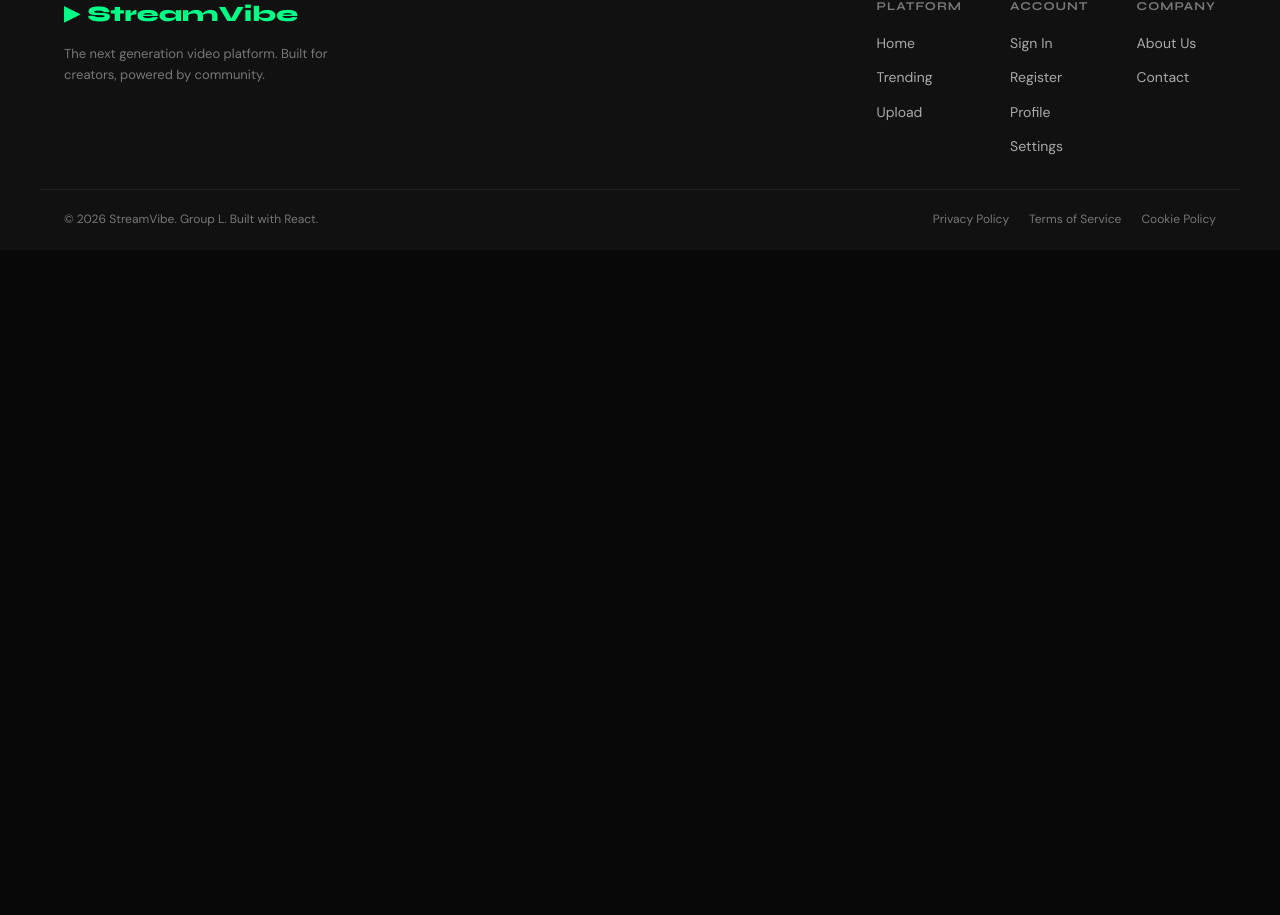
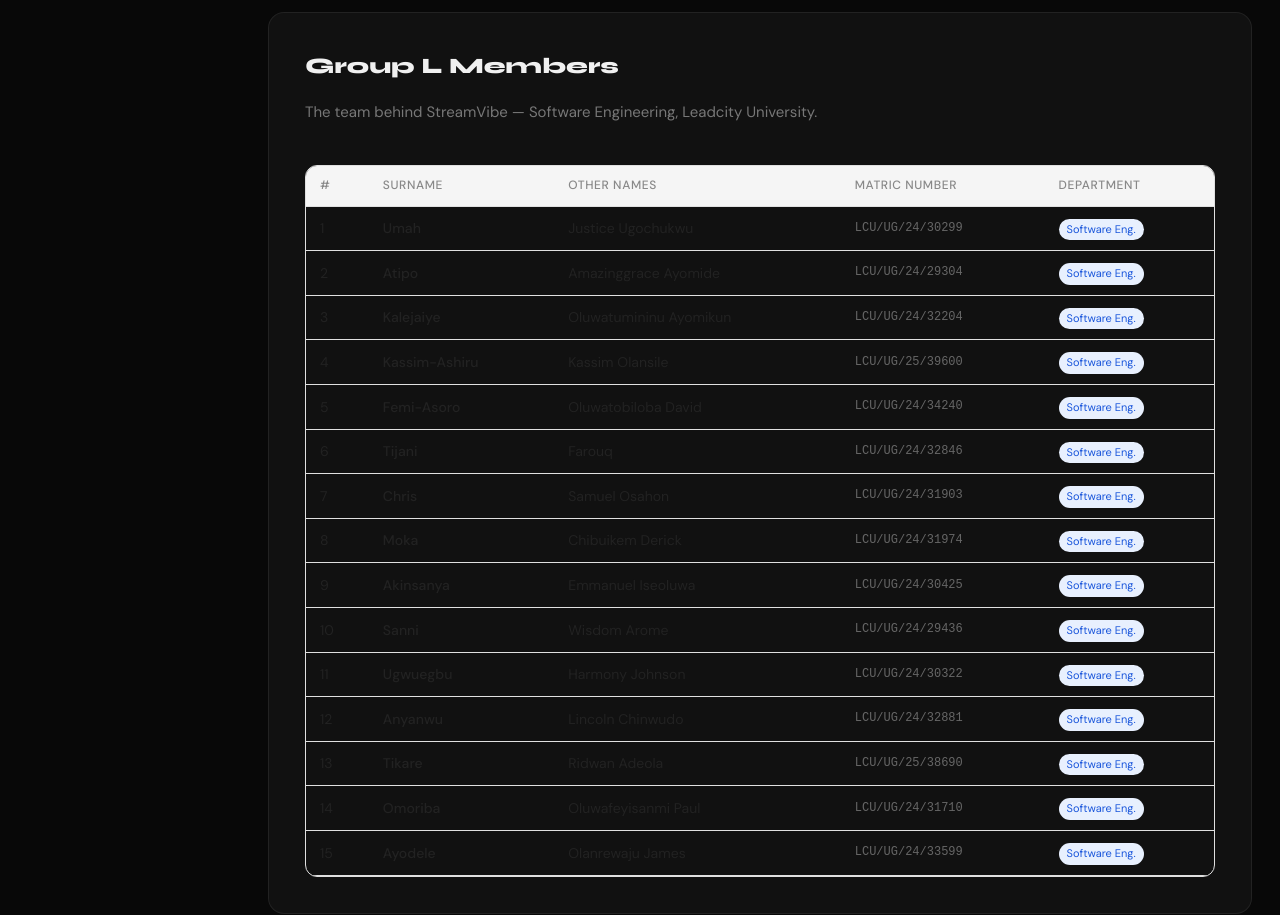
Before and after one commit to Dubs4Tobi1/Stream-Vibe, a React (Create React App) app: page /about in a window 1280 px wide. Shown: the part 1154-2069 px from the top of the page. Before the commit the page ends 1404 px from the top, so only its background shows below. Built offline with nearby package versions, Linux system fonts and the light colour scheme.

Commit message:
Update About.js

```diff
--- a/src/pages/About.js
+++ b/src/pages/About.js
@@ -1,5 +1,23 @@
 import React from 'react';
 import './About.css';
+
+const members = [
+  { id: 1, surname: 'Umah', otherNames: 'Justice Ugochukwu', matric: 'LCU/UG/24/30299' },
+  { id: 2, surname: 'Atipo', otherNames: 'Amazinggrace Ayomide', matric: 'LCU/UG/24/29304' },
+  { id: 3, surname: 'Kalejaiye', otherNames: 'Oluwatumininu Ayomikun', matric: 'LCU/UG/24/32204' },
+  { id: 4, surname: 'Kassim-Ashiru', otherNames: 'Kassim Olansile', matric: 'LCU/UG/25/39600' },
+  { id: 5, surname: 'Femi-Asoro', otherNames: 'Oluwatobiloba David', matric: 'LCU/UG/24/34240' },
+  { id: 6, surname: 'Tijani', otherNames: 'Farouq', matric: 'LCU/UG/24/32846' },
+  { id: 7, surname: 'Chris', otherNames: 'Samuel Osahon', matric: 'LCU/UG/24/31903' },
+  { id: 8, surname: 'Moka', otherNames: 'Chibuikem Derick', matric: 'LCU/UG/24/31974' },
+  { id: 9, surname: 'Akinsanya', otherNames: 'Emmanuel Iseoluwa', matric: 'LCU/UG/24/30425' },
+  { id: 10, surname: 'Sanni', otherNames: 'Wisdom Arome', matric: 'LCU/UG/24/29436' },
+  { id: 11, surname: 'Ugwuegbu', otherNames: 'Harmony Johnson', matric: 'LCU/UG/24/30322' },
+  { id: 12, surname: 'Anyanwu', otherNames: 'Lincoln Chinwudo', matric: 'LCU/UG/24/32881' },
+  { id: 13, surname: 'Tikare', otherNames: 'Ridwan Adeola', matric: 'LCU/UG/25/38690' },
+  { id: 14, surname: 'Omoriba', otherNames: 'Oluwafeyisanmi Paul', matric: 'LCU/UG/24/31710' },
+  { id: 15, surname: 'Ayodele', otherNames: 'Olanrewaju James', matric: 'LCU/UG/24/33599' },
+];
 
 const About = () => (
   <div className="about-page fade-in">
@@ -7,6 +25,7 @@
       <h1 className="about-title">About <span>StreamVibe</span></h1>
       <p className="about-lead">A next-generation video platform built for creators, by creators.</p>
     </div>
+
     <div className="about-grid">
       {[
         { icon: '🎬', title: 'Our Mission', body: 'To empower creators of all kinds with a platform that is modern, fast, and free. We believe everyone has a story worth sharing.' },
@@ -21,15 +40,46 @@
         </div>
       ))}
     </div>
+
     <div className="about-team">
       <h2>University Group Project</h2>
-      <p>StreamVibe was built as a final-year university group project. It demonstrates modern React development including hooks, context, routing, localStorage, and responsive design.</p>
+      <p>StreamVibe is a streaming platform made by group L. It demonstrates modern React development including hooks, context, routing, and responsive design.</p>
       <div className="about-stack">
         {['React 18', 'React Router 6', 'localStorage', 'CSS Variables', 'Responsive Design'].map(t => (
           <span key={t} className="badge badge-green">{t}</span>
         ))}
       </div>
     </div>
+
+    <div className="about-team" style={{ marginTop: '48px' }}>
+      <h2>Group L Members</h2>
+      <p>The team behind StreamVibe — Software Engineering, Leadcity University.</p>
+      <div style={{ overflowX: 'auto', borderRadius: '12px', border: '0.5px solid #e0e0e0', marginTop: '24px' }}>
+        <table style={{ width: '100%', borderCollapse: 'collapse', fontSize: '14px' }}>
+          <thead>
+            <tr style={{ background: '#f5f5f5' }}>
+              {['#', 'Surname', 'Other names', 'Matric number', 'Department'].map(h => (
+                <th key={h} style={{ padding: '10px 14px', textAlign: 'left', fontWeight: 500, fontSize: '12px', textTransform: 'uppercase', letterSpacing: '0.05em', color: '#888', borderBottom: '0.5px solid #e0e0e0' }}>{h}</th>
+              ))}
+            </tr>
+          </thead>
+          <tbody>
+            {members.map((m) => (
+              <tr key={m.id} style={{ borderBottom: '0.5px solid #e0e0e0' }}>
+                <td style={{ padding: '10px 14px', color: '#222' }}>{m.id}</td>
+                <td style={{ padding: '10px 14px', color: '#222', fontWeight: 500 }}>{m.surname}</td>
+                <td style={{ padding: '10px 14px', color: '#222' }}>{m.otherNames}</td>
+                <td style={{ padding: '10px 14px', color: '#666', fontFamily: 'monospace', fontSize: '12px' }}>{m.matric}</td>
+                <td style={{ padding: '10px 14px' }}>
+                  <span style={{ display: 'inline-block', fontSize: '11px', padding: '2px 8px', borderRadius: '99px', background: '#e8f0fe', color: '#1a56db' }}>Software Eng.</span>
+                </td>
+              </tr>
+            ))}
+          </tbody>
+        </table>
+      </div>
+    </div>
+
   </div>
 );
 
```
